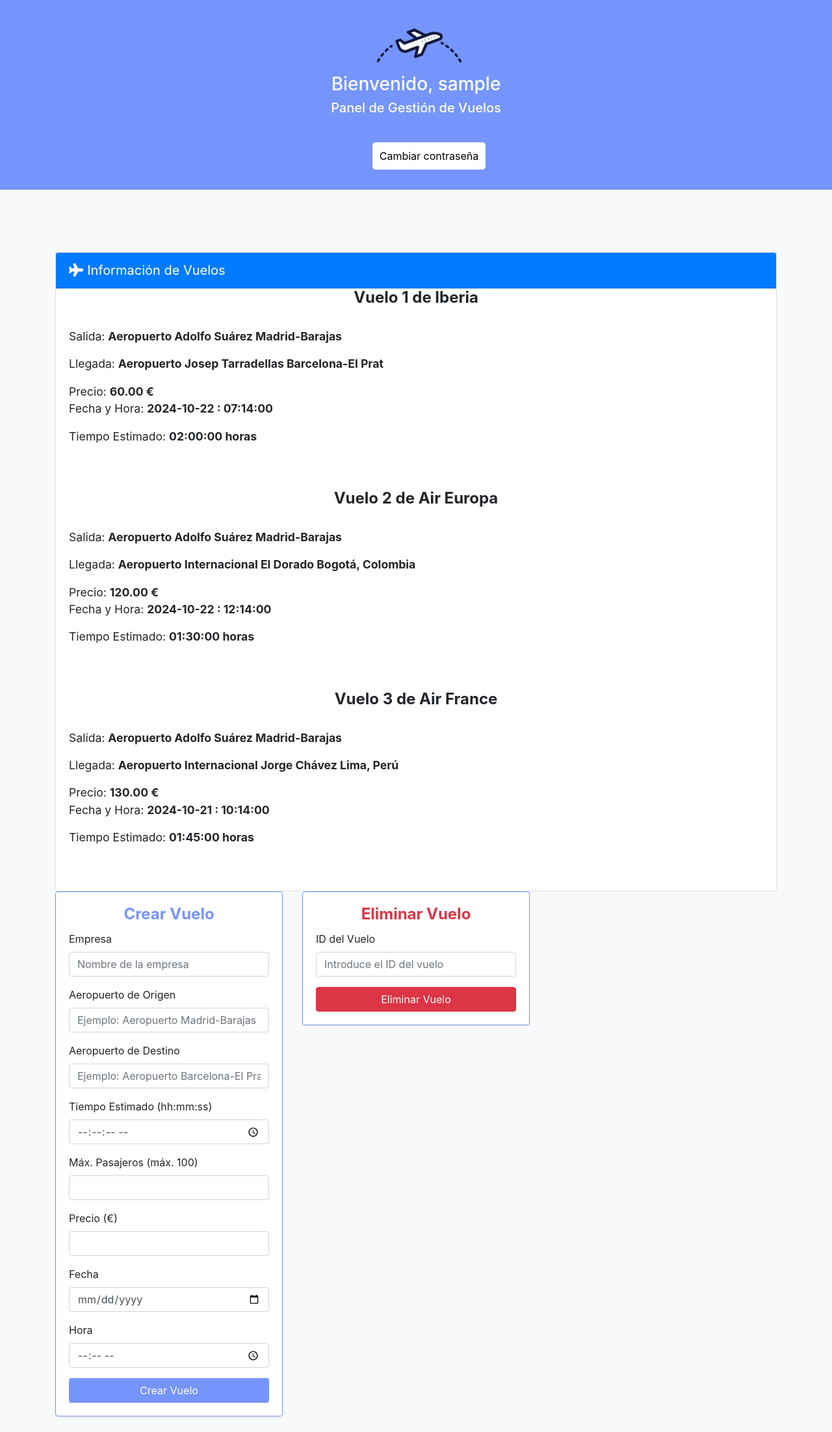
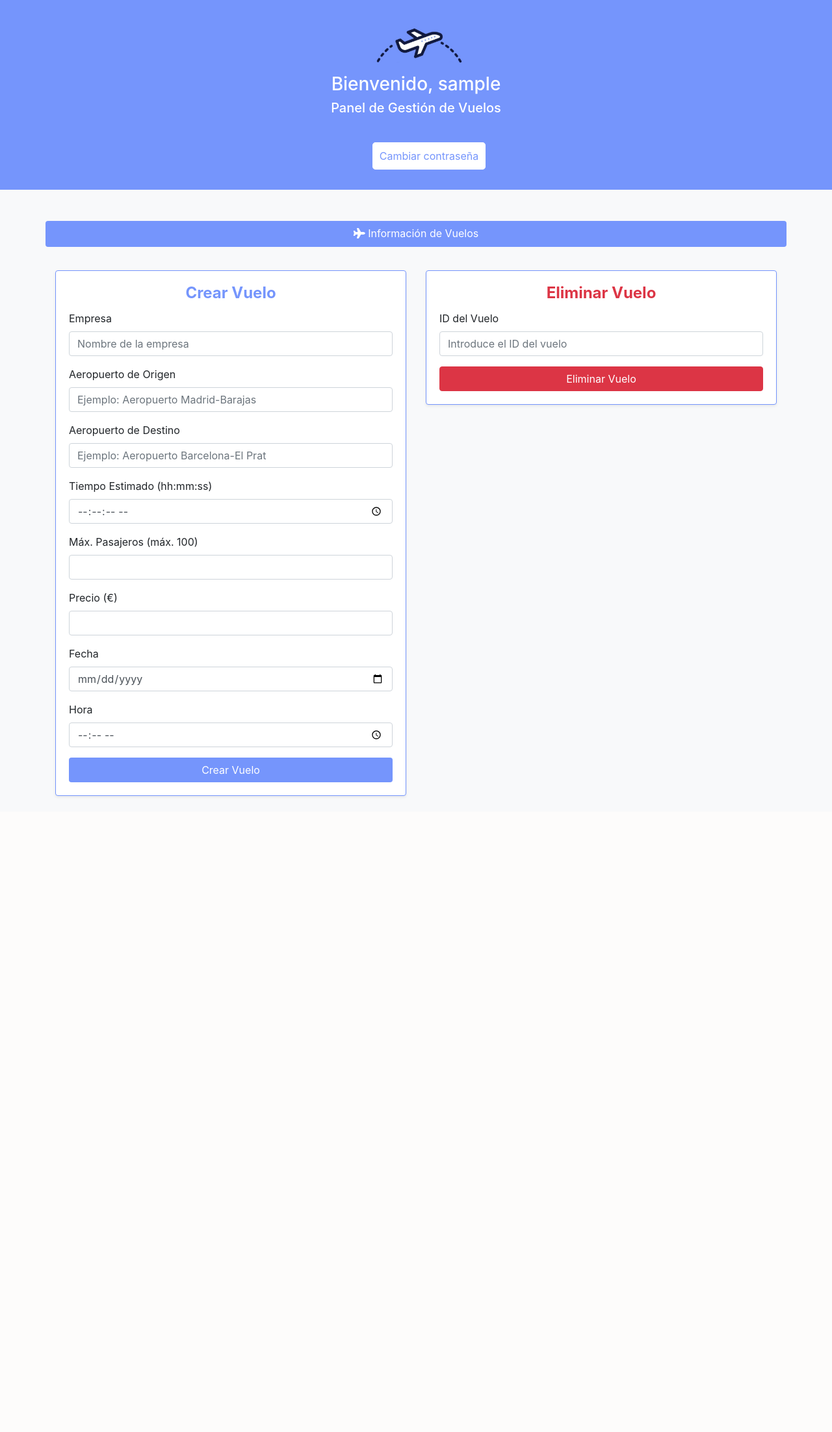
Before and after one commit to Ismaworkdev/Proyecto-Aeropuerto, a PHP site: page /Vistaadmin/admin.php in a window 1280 px wide. Shown: the whole page at 65% size. After the commit the page ends 1227 px from the top, so only its background shows below. Run offline with PHP 8.4, Linux system fonts and the light colour scheme; the visitor is signed in with stand-in values (Sample User, id 1); data comes from the database, SQL or seed files in the repository; some libraries are stand-ins or nearby versions.

Commit message:
mejoras css en admin

```diff
--- a/Pagina/css/my-login.css
+++ b/Pagina/css/my-login.css
@@ -152,6 +152,7 @@ body.my-login-page {
 
 .card-text {
 	font-size: 1.1rem;
+	font-style: bold;
 }
 
 .card-text span {
@@ -177,3 +178,40 @@ body.my-login-page {
 	margin-bottom: 20px;
 
 }
+
+.div_vervuelos{
+	height: 50px;
+	width: 200px;
+	display: flex;
+	align-items: center;
+	justify-content: center;
+	margin-bottom: 20px;
+}
+
+.container_vuelos1{
+	display: flex;
+	flex-direction: column;
+	margin-bottom: 20px;
+}
+.container_vuelos2{
+	width: 100%;
+	height: 40px;
+	color: white;
+}
+
+.container_vuelos{
+	display: flex;
+	flex-direction: column;
+}
+
+.card_form{
+	width: 600px;
+}
+.card_form2{
+	width: 300px;
+}
+
+.div_funcionalidad{
+	display: flex;
+	border: 1px solid red;
+}
--- a/VistaUser/user.php
+++ b/VistaUser/user.php
@@ -82,7 +82,7 @@ if (isset($_POST['eliminar'])) {
 
         <nav class="nav__cambio">
             <ul class="ul__cambio">
-                <li class="li__cambio"><a class="button__cambio" href="../Pagina/cambioContraseña.php">Cambiar contraseña</a></li>
+                <li class="li__cambio"><a class="button__cambio" style="color:rgba(117, 149, 252, 255);" href="../Pagina/cambioContraseña.php">Cambiar contraseña</a></li>
             </ul>
         </nav>
     </header>
--- a/Vistaadmin/admin.php
+++ b/Vistaadmin/admin.php
@@ -29,7 +29,7 @@ include('../funciones/funciones_bd.php');
         <nav class="nav__cambio">
 
             <ul class="ul__cambio">
-                <li class="li__cambio"><a class="button__cambio" href="../Pagina/cambioContraseña.php">Cambiar contraseña</a></li>
+                <li class="li__cambio"><a class="button__cambio" style="color:rgba(117, 149, 252, 255);" href="../Pagina/cambioContraseña.php">Cambiar contraseña</a></li>
 
             </ul>
         </nav>
@@ -37,26 +37,34 @@ include('../funciones/funciones_bd.php');
 
     <!-- Form Sections -->
     <main class="container my-5">
-        <div class="row">
+        <div class="row container_vuelos">
 
             <!-- Ver Vuelos -->
-            <div class="container mt-5">
-                <div class="card">
-                    <div class="card-header">
-                        <i class="fas fa-plane"></i> Información de Vuelos
+                    <div class="container_vuelos1">
+                        <p>
+                            <a class="btn container_vuelos2" data-toggle="collapse" href="#multiCollapseExample1" role="button" aria-expanded="false" aria-controls="multiCollapseExample1" style="background-color: rgba(117, 149, 252, 255); color: white;"><i class="fas fa-plane" style="color:white"></i> Información de Vuelos</a>
+                        </p>
+                        <div class="row">
+                            <div class="col">
+                                <div class="collapse multi-collapse" id="multiCollapseExample1">
+                                <div class="card card-body">
+                                    <?php mostrarvuelos() ?>
                                 </div>
-                    <?php mostrarvuelos() ?>
+                                </div>
+                            </div>
                         </div>
                     </div>
 
 
-
             <!-- Crear Vuelos -->
-            <div class="col-lg-4 col-md-6 mb-4">
+            <div class="container">
+                <div class="row mb-10">
+                    <!-- Crear Vuelo -->
+                    <div class="col-lg-6 col-md-6 mb-4">
                         <div class="card shadow-sm" style="border-color: rgba(117, 149, 252, 255);">
                             <div class="card-body">
                                 <h4 class="card-title" style="color: rgba(117, 149, 252, 255);">Crear Vuelo</h4>
-                        <form method="POST" action="">
+                                <form method="post" action="">
                                     <div class="form-group">
                                         <label for="empresa">Empresa</label>
                                             <input id="empresa" type="text" class="form-control" name="empresa" placeholder="Nombre de la empresa">
@@ -89,22 +97,14 @@ include('../funciones/funciones_bd.php');
                                         <label for="hora">Hora</label>
                                         <input id="hora" type="time" class="form-control" name="hora">
                                     </div>
-                            <?php errores() ?>
-                            <button type="submit" class="btn" style="background-color: rgba(117, 149, 252, 255); color: white; width: 100%;">Crear Vuelo</button>
+                                    <button type="submit" class="btn btn-block" style="background-color: rgba(117, 149, 252, 255); color:white;">Crear Vuelo</button>
                                 </form>
                             </div>
                         </div>
                     </div>
 
-
-
-
-
-
-
-
                     <!-- Eliminar Vuelo -->
-            <div class="col-lg-4 col-md-6 mb-4">
+                    <div class="col-lg-6 col-md-6 mb-4">
                         <div class="card shadow-sm" style="border-color: rgba(117, 149, 252, 255);">
                             <div class="card-body">
                                 <h4 class="card-title text-danger">Eliminar Vuelo</h4>
@@ -118,9 +118,9 @@ include('../funciones/funciones_bd.php');
                             </div>
                         </div>
                     </div>
-
                 </div>
-
+            </div>
+</div>
 
     </main>
     <script src="https://code.jquery.com/jquery-3.3.1.slim.min.js"></script>
--- a/funciones/funciones_bd.php
+++ b/funciones/funciones_bd.php
@@ -9,7 +9,7 @@ function conexion()
 {
     global $pdo;
     try {
-        $pdo = new PDO('mysql:host=localhost:3307;dbname=proyecto-aeropuerto', 'root', '');
+        $pdo = new PDO('mysql:host=localhost:3306;dbname=proyecto-aeropuerto', 'root', '');
         $pdo->setAttribute(PDO::ATTR_ERRMODE, PDO::ERRMODE_EXCEPTION);
         $pdo->exec('SET NAMES "utf8"');
     } catch (PDOException $e) {
@@ -290,16 +290,16 @@ function mostrarVuelos()
 
         echo '
 
-                <h5 class="card-title"><span id="empresa">Vuelo ' . $id . ' de ' . $empresa . '</span></h5>
+                <h5 class="card-title" style="color:rgba(117, 149, 252, 255)"><span id="empresa">Vuelo ' . $id . ' de ' . $empresa . '</span></h5>
                 <div class="card-body">
                     <div class="card-body-div">
-                        <p class="card-text">Salida: <span id="aeropuerto-salida">' . $Aero_origen . '</span></p>
-                        <p class="card-text">Llegada: <span id="aeropuerto-llegada">' . $Aero_destino . '</span></p>
-                        <p class="card-text">Precio: <span id="precio">' . $precio . ' € </span></p>
+                        <p class="card-text" style="color:rgba(117, 149, 252, 255)">Salida: <span id="aeropuerto-salida">' . $Aero_origen . '</span></p>
+                        <p class="card-text" style="color:rgba(117, 149, 252, 255)">Llegada: <span id="aeropuerto-llegada">' . $Aero_destino . '</span></p>
+                        <p class="card-text" style="color:rgba(117, 149, 252, 255)">Precio: <span id="precio">' . $precio . ' € </span></p>
                     </div>
                     <div class="card-body-div">
-                        <p class="card-text">Fecha y Hora: <span id="fecha-hora">' . $fecha . ' : ' . $hora . '</span></p>
-                        <p class="card-text">Tiempo Estimado: <span id="tiempo-estimado">' . $tiempo_estimado . ' horas</span></p>
+                        <p class="card-text" style="color:rgba(117, 149, 252, 255)">Fecha y Hora: <span id="fecha-hora">' . $fecha . ' : ' . $hora . '</span></p>
+                        <p class="card-text" style="color:rgba(117, 149, 252, 255)">Tiempo Estimado: <span id="tiempo-estimado">' . $tiempo_estimado . ' horas</span></p>
                     </div>
                 </div>
 
@@ -316,7 +316,6 @@ function borrarvuelo()
         if (!empty($_POST[' vuelo_id'])) {
             print "bien";
         } else {
-            print "no";
         }
     }
 }
```
Lines whose indentation alone changed are shown as unchanged.
